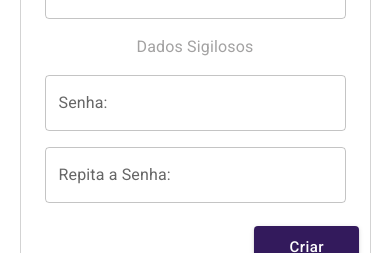
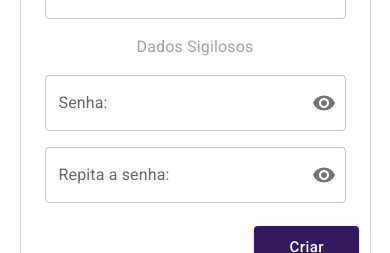
Before and after one commit to alancarloscesar/ecommerce, a React (Vite) app in the folder frontend/: page /signup in a window 390 px wide. Shown: the part 608-861 px from the top of the page. Built offline with nearby package versions, Linux system fonts and the light colour scheme.

Commit message:
Adjustments to the responsiveness of user pages

```diff
--- a/frontend/package.json
+++ b/frontend/package.json
@@ -1,7 +1,7 @@
 {
   "name": "frontend",
   "private": true,
-  "version": "0.0.0",
+  "version": "1.0.0",
   "type": "module",
   "scripts": {
     "dev": "vite",
--- a/frontend/src/components/ModalForgotPassword/index.jsx
+++ b/frontend/src/components/ModalForgotPassword/index.jsx
@@ -27,7 +27,7 @@ export default function ModalForgotPassword() {
     };
 
     return (
-        <div>
+        <>
             <Button variant="outlined" onClick={handleClickOpen}>
                 Open form dialog
             </Button>
@@ -52,6 +52,7 @@ export default function ModalForgotPassword() {
                             <DialogContentText
                                 textAlign={'justify'}
                                 p={3}
+                                color={"#616161"}
 
                                 sx={{
                                     [theme.breakpoints.only('xs')]: {
@@ -100,6 +101,6 @@ export default function ModalForgotPassword() {
                     </Button>
                 </DialogActions>
             </Dialog>
-        </div>
+        </>
     );
 }
--- a/frontend/src/pages/SignUp/index.tsx
+++ b/frontend/src/pages/SignUp/index.tsx
@@ -1,6 +1,7 @@
-import { Button, Grid, TextField, Stack, Typography, useTheme } from "@mui/material"
+import { Button, Grid, TextField, Stack, Typography, useTheme, InputAdornment, IconButton, FormControl, InputLabel, OutlinedInput } from "@mui/material"
 import { useState } from "react"
 import HeaderUser from "../../components/HeaderUser"
+import { Visibility, VisibilityOff } from "@mui/icons-material";
 
 export default function SignUp() {
 
@@ -16,6 +17,9 @@ export default function SignUp() {
         password: "",
         passwordRepeat: ""
     })
+
+    const [showPassword, setShowPassword] = useState(false);
+    const handleClickShowPassword = () => setShowPassword((show) => !show);
 
     return (
         <>
@@ -68,7 +72,7 @@ export default function SignUp() {
                         },
                     }}
                 >
-                    <Typography sx={{color:"#a3a2a2"}}>Dados Iniciais</Typography>
+                    <Typography sx={{ color: "#a3a2a2" }}>Dados Iniciais</Typography>
                     <Grid container xs={12} p={2} spacing={2}>
                         <Grid item xs={12} sm={12} md={8} lg={8}>
                             <TextField
@@ -99,7 +103,7 @@ export default function SignUp() {
                         </Grid>
                     </Grid>
 
-                    <Typography sx={{color:"#a3a2a2"}}>Dados Numéricos</Typography>
+                    <Typography sx={{ color: "#a3a2a2" }}>Dados Numéricos</Typography>
                     <Grid container xs={12} p={2} spacing={2}>
                         <Grid item xs={12} sm={12} md={4} lg={5}>
                             <TextField
@@ -142,7 +146,7 @@ export default function SignUp() {
                         </Grid>
                     </Grid>
 
-                    <Typography sx={{color:"#a3a2a2"}}>Seu melhor E-mail</Typography>
+                    <Typography sx={{ color: "#a3a2a2" }}>Seu melhor E-mail</Typography>
                     <Grid container xs={12} p={2} spacing={2}>
                         <Grid item xs={12} sm={12} md={12} lg={12}>
                             <TextField
@@ -159,33 +163,53 @@ export default function SignUp() {
                         </Grid>
                     </Grid>
 
-                    <Typography sx={{color:"#a3a2a2"}}>Dados Sigilosos</Typography>
+                    <Typography sx={{ color: "#a3a2a2" }}>Dados Sigilosos</Typography>
                     <Grid container xs={12} p={2} spacing={2}>
                         <Grid item xs={12} sm={12} md={6} lg={6}>
-                            <TextField
-                                label="Senha: "
-                                type="password"
-                                variant="outlined"
+                            <FormControl sx={{ width: '100%' }} variant="outlined">
+                                <InputLabel>Senha:</InputLabel>
+                                <OutlinedInput
                                     value={user.password}
                                     onChange={(e) => setUser((prev) => ({ ...prev, password: e.target.value }))}
-                                sx={{
-                                    width: "100%",
-
-                                }}
+                                    type={showPassword ? 'text' : 'password'}
+                                    endAdornment={
+                                        <InputAdornment position="end">
+                                            <IconButton
+                                                aria-label="Password"
+                                                onClick={handleClickShowPassword}
+                                                // onMouseDown={handleMouseDownPassword}
+                                                edge="end"
+                                            >
+                                                {showPassword ? <VisibilityOff /> : <Visibility />}
+                                            </IconButton>
+                                        </InputAdornment>
+                                    }
+                                    label="Senha:"
                                 />
+                            </FormControl>
                         </Grid>
                         <Grid item xs={12} sm={12} md={6} lg={6}>
-                            <TextField
-                                label="Repita a Senha: "
-                                type="password"
-                                variant="outlined"
+                        <FormControl sx={{ width: '100%' }} variant="outlined">
+                                <InputLabel>Repita a senha:</InputLabel>
+                                <OutlinedInput
                                     value={user.passwordRepeat}
                                     onChange={(e) => setUser((prev) => ({ ...prev, passwordRepeat: e.target.value }))}
-                                sx={{
-                                    width: "100%",
-
-                                }}
+                                    type={showPassword ? 'text' : 'password'}
+                                    endAdornment={
+                                        <InputAdornment position="end">
+                                            <IconButton
+                                                aria-label="Password-repeat"
+                                                onClick={handleClickShowPassword}
+                                            // onMouseDown={handleMouseDownPassword}
+                                            edge="end"
+                                            >
+                                                {showPassword ? <VisibilityOff /> : <Visibility />}
+                                            </IconButton>
+                                        </InputAdornment>
+                                    }
+                                    label="Repita a senha:"
                                 />
+                            </FormControl>
                         </Grid>
                     </Grid>
 
--- a/frontend/src/pages/signIn/index.tsx
+++ b/frontend/src/pages/signIn/index.tsx
@@ -1,12 +1,14 @@
 import "./styleButton.css"
-import { Grid, TextField, useTheme, Typography, Box, Alert, Button, Dialog, AlertTitle, FormControl, InputLabel, OutlinedInput, InputAdornment, IconButton } from "@mui/material"
+import { Grid, TextField, useTheme, Typography, Button, IconButton, FormControl, InputLabel, OutlinedInput, InputAdornment } from "@mui/material"
 import * as yup from 'yup';
-import { FormEvent, useEffect, useState } from "react";
+import { FormEvent, useState } from "react";
 import AlertMessages from "../../components/AlertMessages"
 import HeaderUser from "../../components/HeaderUser";
 // import Teste from "../../components/teste"
 import ModalForgotPassword from "../../components/ModalForgotPassword"
-import { VisibilityOff, Visibility } from "@mui/icons-material";
+
+import { FaAccusoft, FaAddressCard } from 'react-icons/fa';
+import { Visibility, VisibilityOff } from "@mui/icons-material";
 
 
 export default function SignIn() {
@@ -26,9 +28,6 @@ export default function SignIn() {
 
     const [showPassword, setShowPassword] = useState(false);
     const handleClickShowPassword = () => setShowPassword((show) => !show);
-    // const handleMouseDownPassword = (event: React.MouseEvent<HTMLButtonElement>) => {
-    //   event.preventDefault();
-    // };
 
     const handleLogin = (e: FormEvent) => {
         e.preventDefault();
@@ -124,7 +123,7 @@ export default function SignIn() {
                         <Grid item xs={12}>
                             <TextField
                                 id="standard-search"
-                                label="Email:"
+                                label="Email: "
                                 type="email"
                                 variant="outlined"
                                 value={user.email}
@@ -132,36 +131,25 @@ export default function SignIn() {
 
                                 sx={{
                                     width: "100%",
+
                                 }}
                             />
                         </Grid>
 
                         <Grid item xs={12}>
-                            {/* <TextField
-                                id="standard-search"
-                                label="Senha: "
-                                type="password"
-                                variant="outlined"
-                                value={user.password}
-                                onChange={(e) => setUser((prev) => ({ ...prev, password: e.target.value }))}
-                                sx={{
-                                    width: "100%"
-                                }}
-                            /> */}
-
-                            <FormControl sx={{ width: '100%' }} variant="outlined">
+                        <FormControl sx={{ width: '100%' }} variant="outlined">
                                 <InputLabel>Senha:</InputLabel>
                                 <OutlinedInput
                                     value={user.password}
                                     onChange={(e) => setUser((prev) => ({ ...prev, password: e.target.value }))}
                                     type={showPassword ? 'text' : 'password'}
                                     endAdornment={
-                                        <InputAdornment position="end" sx={{'&:hover':{backgroundColor:"#f00"}}}>
+                                        <InputAdornment position="end">
                                             <IconButton
                                                 aria-label="Password"
                                                 onClick={handleClickShowPassword}
                                                 // onMouseDown={handleMouseDownPassword}
-                                                // edge="end"
+                                                edge="end"
                                             >
                                                 {showPassword ? <VisibilityOff /> : <Visibility />}
                                             </IconButton>
@@ -170,6 +158,9 @@ export default function SignIn() {
                                     label="Senha:"
                                 />
                             </FormControl>
+
+
+
                         </Grid>
 
 
@@ -229,9 +220,11 @@ export default function SignIn() {
             </form>
 
 
-
             {showModal && <ModalForgotPassword />}
             {showAlertStatus && <AlertMessages validate={userValidate} />}
+
+
+
         </>
     )
 }
```
Also changed, not shown: 1 other file (tests, documents, lock files or other folders). Lines whose indentation alone changed are shown as unchanged.
